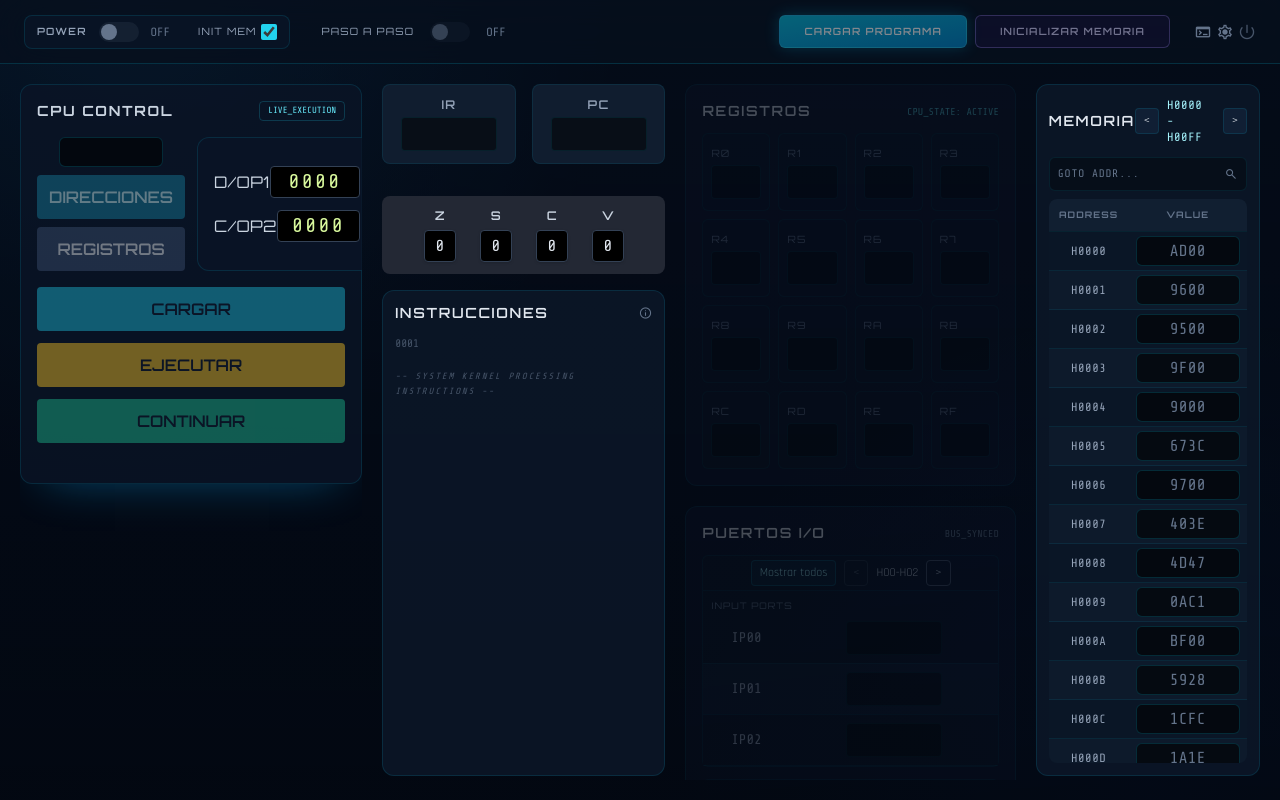
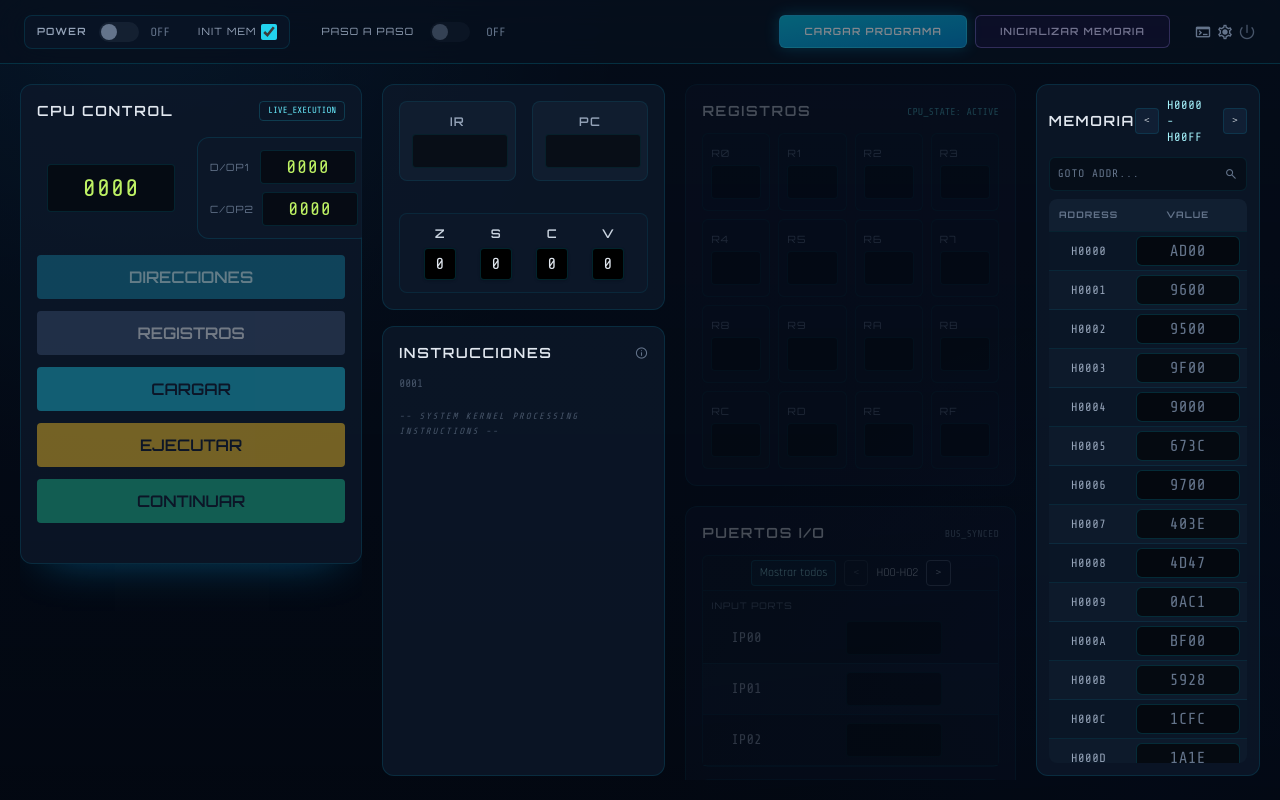
Before and after one commit to coyoteMMK/Simulador-code-2, a React (Vite) app: page / in a window 1280 px wide. Built offline with nearby package versions, Linux system fonts and the light colour scheme.

Commit message:
refactor: mejorar el estilo y la estructura de los componentes AbstractVisualizer, CPUControlPanel, CpuStatusPanel e InstructionsTerminal

```diff
--- a/src/components/AbstractVisualizer.jsx
+++ b/src/components/AbstractVisualizer.jsx
@@ -1,12 +1,12 @@
 export default function AbstractVisualizer() {
   return (
-    <div className="relative min-h-[180px] flex-1 overflow-hidden rounded-xl border border-cyan-500/15 bg-[#0b1526]/80">
+    <article className="relative min-h-[180px] flex-1 overflow-hidden rounded-xl border border-cyan-500/15 bg-[#0d182a]/80 p-4">
       <img
         alt="Microchip circuitry"
         src="https://lh3.googleusercontent.com/aida-public/AB6AXuD9yYMEWRfzqcaETun3TEh6BHbbM0-KKTHTUH3tdKqRNxYhzPeYHD9AzQ-w5KJBD2KRlzSQLZsqdJVOgViAhpTYllTYv18KojbTr4X8tPeBOfDT9LkZsOL1SSE7QEAsxNZ9hzf2tVoStuL0FSrM730rIxyBCMu1QtLKOZk8grnsmrYk_c6H8ohw5BZaouCdy2ZBid0P3WQE2Ox244c8qiBXSp_N2g4FMuxbRARy-Ta39sDYw7dzjcHnM6JtyCToWnTAjylzuFwPDQ"
-        className="absolute inset-0 w-full h-full object-cover opacity-20 grayscale brightness-50"
+        className="absolute inset-0 w-full h-full object-cover opacity-20 grayscale brightness-50 pointer-events-none select-none"
       />
-      <div className="absolute inset-0 bg-gradient-to-t from-slate-900 to-transparent" />
+      <div className="absolute inset-0 bg-gradient-to-t from-slate-900 to-transparent pointer-events-none select-none" />
       <div className="relative p-6 flex flex-col justify-end h-full">
         <p className="font-code mb-2 text-[10px] uppercase tracking-[0.3em] text-cyan-300">
           Architect_Process_Viz
@@ -21,6 +21,6 @@ export default function AbstractVisualizer() {
           <div className="w-1 bg-cyan-400/40 h-1/2" />
         </div>
       </div>
-    </div>
+    </article>
   );
 }
--- a/src/components/CPUControlPanel.jsx
+++ b/src/components/CPUControlPanel.jsx
@@ -1,19 +1,20 @@
 
 
-import HexDisplay from './HexDisplay';
+// import HexDisplay from './HexDisplay';
 import HexInput from './HexInput';
 // import CpuStatusPanel from './CpuStatusPanel';
 
+import HexDisplay from './HexDisplay';
 function OpPanel({ visualOp1, visualOp2 }) {
   return (
-    <div className="flex flex-col justify-center border border-cyan-500/15 rounded-xl bg-[#0b1526]/80 px-4 py-3 min-w-[180px]">
-      <div className="flex flex-row items-center mb-3">
-        <span className="flex-1 font-headline text-base text-slate-300 tracking-wide">D/OP1</span>
-        <span className="w-28 h-8 flex items-center justify-center rounded bg-black border border-slate-700 font-code text-xl tracking-widest select-all text-lime-200" style={{letterSpacing:'0.12em'}}>{visualOp1}</span>
+    <div className="flex flex-col justify-center rounded-xl border border-cyan-500/15 bg-[#0d182a]/80 px-3 py-3 gap-2 w-fit mx-auto">
+      <div className="flex flex-row items-center gap-2">
+        <span className="font-headline text-[10px] uppercase tracking-[0.12em] text-slate-500 text-left min-w-[38px]">D/OP1</span>
+        <HexDisplay value={visualOp1} className="!w-[96px] !border-cyan-500/15 !bg-black/50 !px-1 !text-[1.15rem]" />
       </div>
-      <div className="flex flex-row items-center">
-        <span className="flex-1 font-headline text-base text-slate-300 tracking-wide">C/OP2</span>
-        <span className="w-28 h-8 flex items-center justify-center rounded bg-black border border-slate-700 font-code text-xl tracking-widest select-all text-lime-200" style={{letterSpacing:'0.12em'}}>{visualOp2}</span>
+      <div className="flex flex-row items-center gap-2">
+        <span className="font-headline text-[10px] uppercase tracking-[0.12em] text-slate-500 text-left min-w-[38px]">C/OP2</span>
+        <HexDisplay value={visualOp2} className="!w-[96px] !border-cyan-500/15 !bg-black/50 !px-1 !text-[1.15rem]" />
       </div>
     </div>
   );
@@ -37,33 +38,36 @@ export default function CPUControlPanel({
   direccionInput,
   onDireccionInputChange,
   visualOp1,
-  visualOp2,
+  visualOp2
 }) {
   return (
-    <section className="w-full min-w-0 rounded-xl border border-cyan-500/15 bg-[#0b1526]/80 p-4 shadow-[0_18px_45px_-26px_rgba(10,176,255,0.45)]">
+    <article className="flex flex-col rounded-xl border border-cyan-500/15 bg-[#0d182a]/80 p-4 w-full min-w-0 shadow-[0_18px_45px_-26px_rgba(10,176,255,0.45)]">
       <div className="mb-4 flex items-center justify-between">
-        <h3 className="font-headline text-sm font-bold uppercase tracking-[0.12em] text-slate-300">
+        <h2 className="font-headline text-sm font-semibold uppercase tracking-[0.12em] text-slate-200">
           CPU Control
-        </h3>
+        </h2>
         <span className="font-code rounded border border-cyan-400/20 px-2 py-0.5 text-[9px] text-cyan-300">
           LIVE_EXECUTION
         </span>
       </div>
-
-
-
       {/* Input hexadecimal arriba, botones debajo, D/OP1 y C/OP2 a la derecha en vertical */}
       <div className="mb-4 grid grid-cols-2 gap-3 items-stretch">
-        <div className="flex flex-col gap-2 h-full items-center">
+        <div className="flex flex-col justify-center h-full items-center">
+          <div className="w-full flex flex-col items-center">
             <HexInput
               id="direccion-cpu-panel"
               value={direccionInput}
               onChange={onDireccionInputChange}
-            apagado={apagado}
-            disabled={apagado}
               placeholder="0000"
-            className="!w-[104px] !rounded-md !border-cyan-500/20 !bg-black/60 !text-center !font-code !text-base !tracking-wide !shadow-none disabled:!opacity-100"
+              className="!w-[128px] !h-12 !rounded !border-cyan-500/15 !bg-black/50 !px-2 !text-[1.5rem] !text-lime-300 !font-code !text-center !tracking-wider"
             />
+          </div>
+        </div>
+        <div className="flex items-start h-full"><OpPanel visualOp1={visualOp1} visualOp2={visualOp2} /></div>
+      </div>
+
+      {/* Botones de acción y navegación */}
+      <div className="mb-6 grid gap-3">
         <button
           type="button"
           onClick={onDireccionesClick}
@@ -80,12 +84,6 @@ export default function CPUControlPanel({
         >
           REGISTROS
         </button>
-        </div>
-        <div className="flex items-stretch h-full"><OpPanel visualOp1={visualOp1} visualOp2={visualOp2} /></div>
-      </div>
-
-      {/* Botones Cargar, Ejecutar, Continuar debajo */}
-      <div className="mb-6 grid gap-3">
         <button
           type="button"
           onClick={onCargarClick}
@@ -113,6 +111,6 @@ export default function CPUControlPanel({
       </div>
 
       {/* ...controles de paso a paso y velocidad auto movidos a TopAppBar... */}
-    </section>
+    </article>
   );
 }
--- a/src/components/CpuStatusPanel.jsx
+++ b/src/components/CpuStatusPanel.jsx
@@ -2,7 +2,7 @@ import HexDisplay from './HexDisplay';
 
 export default function CpuStatusPanel({ irActualHex, pcActualHex, flags, onToggleFlag, apagado }) {
   return (
-    <div className="w-full mb-4 flex flex-col gap-4 items-stretch">
+    <article className="flex flex-col rounded-xl border border-cyan-500/15 bg-[#0d182a]/80 p-4 w-full mb-4 gap-4 items-stretch">
       <div className="grid grid-cols-2 gap-4">
         {/* IR */}
         <div className="flex flex-col items-center bg-[#101d2f] border border-cyan-500/10 rounded-lg p-3">
@@ -16,7 +16,7 @@ export default function CpuStatusPanel({ irActualHex, pcActualHex, flags, onTogg
         </div>
       </div>
       {/* Flags en una sola fila */}
-      <div className="mt-4 flex flex-row items-center justify-center gap-6 bg-[#232834] rounded-lg py-3">
+      <div className="mt-4 flex flex-row items-center justify-center gap-6 bg-[#0d182a]/80 border border-cyan-500/10 rounded-lg py-3">
         {[
           { name: 'Z', value: flags.z },
           { name: 'S', value: flags.s },
@@ -29,7 +29,7 @@ export default function CpuStatusPanel({ irActualHex, pcActualHex, flags, onTogg
               type="button"
               onClick={() => onToggleFlag && onToggleFlag(flag.name.toLowerCase())}
               disabled={apagado}
-              className={`w-8 h-8 flex items-center justify-center rounded bg-black border border-slate-700 font-code text-base transition-all shadow ${
+              className={`w-8 h-8 flex items-center justify-center rounded bg-black border border-cyan-500/20 font-code text-base transition-all shadow ${
                 flag.value
                   ? 'bg-lime-200 text-black border-lime-400 shadow-[0_0_10px_2px_#eaff7a88]'
                   : 'text-slate-200'
@@ -41,6 +41,6 @@ export default function CpuStatusPanel({ irActualHex, pcActualHex, flags, onTogg
           </div>
         ))}
       </div>
-    </div>
+    </article>
   );
 }
--- a/src/components/InstructionsTerminal.jsx
+++ b/src/components/InstructionsTerminal.jsx
@@ -2,7 +2,7 @@ export default function InstructionsTerminal({ codigo, className = '' }) {
   const lineas = codigo.split('\n');
 
   return (
-    <article className={`flex h-full w-full min-h-0 flex-col rounded-xl border border-cyan-500/15 bg-[#0d182a]/80 p-3 ${className}`}>
+    <article className={`flex flex-col rounded-xl border border-cyan-500/15 bg-[#0d182a]/80 p-4 min-h-0 h-full w-full ${className}`}>
       <div className="mb-3 flex items-center justify-between">
         <h2 className="font-headline text-sm font-semibold uppercase tracking-[0.12em] text-slate-200">Instrucciones</h2>
         <span className="material-symbols-outlined text-sm text-slate-500">info</span>
```
Lines whose indentation alone changed are shown as unchanged.
